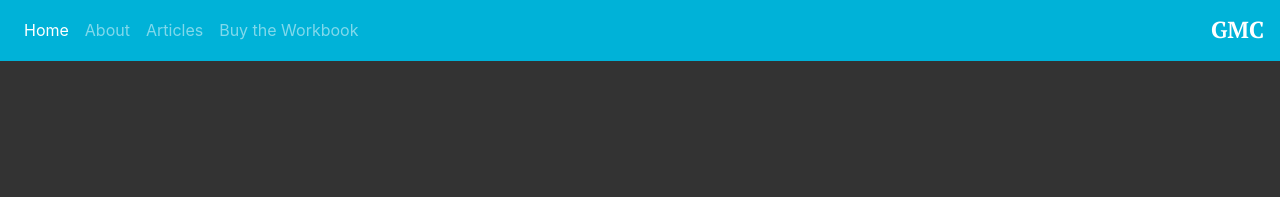
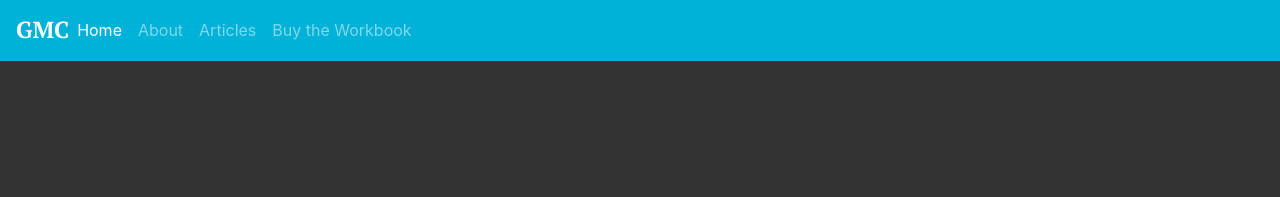
Before and after one commit to krussll/etsysimplicity, a Jekyll site: the page built from index.md, in a window 1280 px wide. Shown: the top 197 px of the page. Built offline with Jekyll 4.4.1, drawn with Linux system fonts in a browser that asks for light colours; nearby versions of some CDN libraries.

Commit message:
Update nav.html

```diff
--- a/_includes/nav.html
+++ b/_includes/nav.html
@@ -1,4 +1,8 @@
 <nav class="navbar navbar-dark  navbar-expand-lg">
+  <a class="navbar-brand justify-content-md-center" href="{{ site.url }}">GMC</a>
+  <button class="navbar-toggler" type="button" data-toggle="collapse" data-target="#navbarsExample04" aria-controls="navbarsExample04" aria-expanded="false" aria-label="Toggle navigation">
+    <span class="navbar-toggler-icon"></span>
+  </button>
 
   <div class="collapse navbar-collapse" id="navbarsExample04">
     <ul class="navbar-nav mr-auto">
@@ -16,9 +20,4 @@
       </li>
     </ul>
   </div>
-
-  <a class="navbar-brand justify-content-md-center" href="{{ site.url }}">GMC</a>
-  <button class="navbar-toggler" type="button" data-toggle="collapse" data-target="#navbarsExample04" aria-controls="navbarsExample04" aria-expanded="false" aria-label="Toggle navigation">
-    <span class="navbar-toggler-icon"></span>
-  </button>
 </nav>
```
